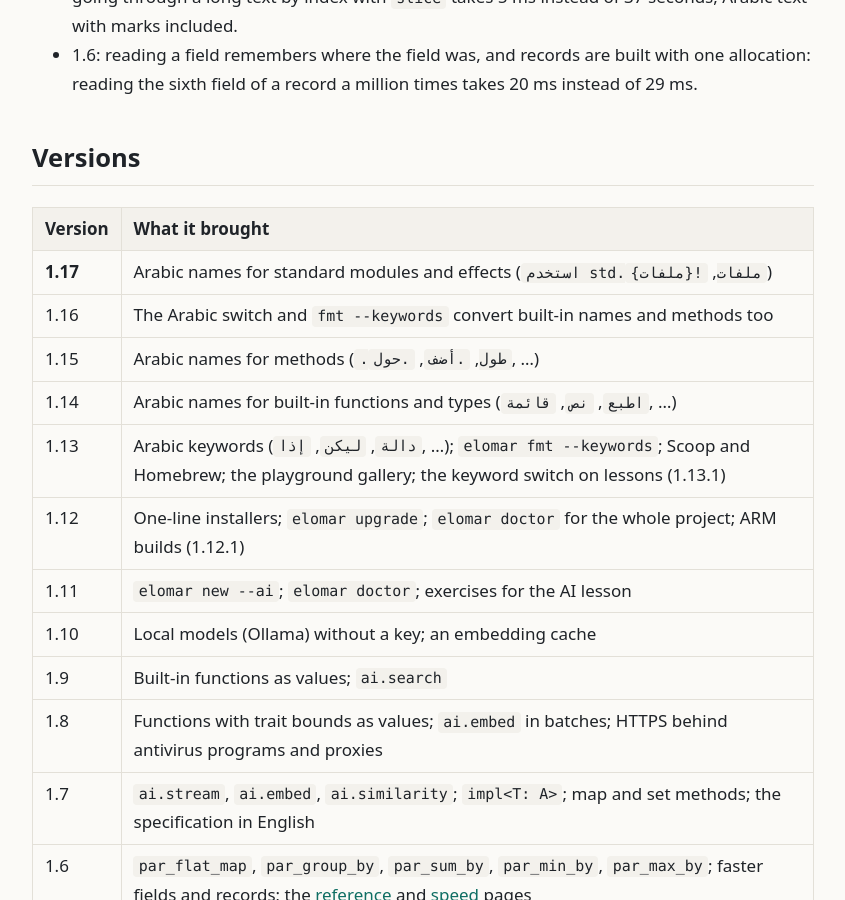
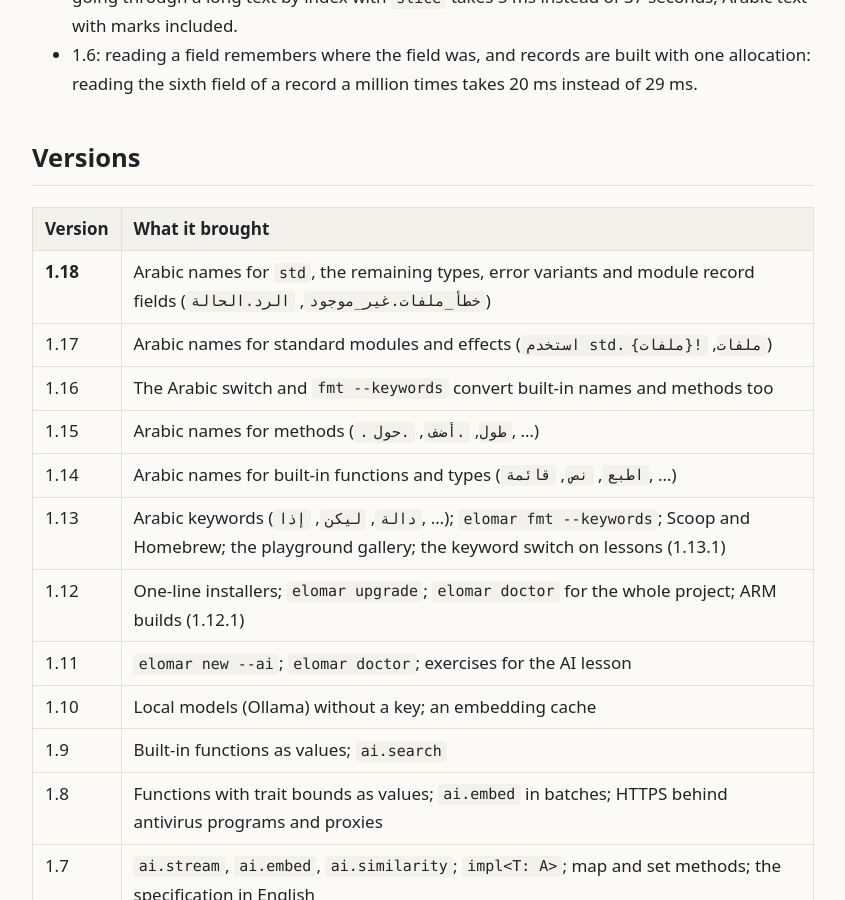
Before and after one commit to abobasel86/elomar-lang, a Jekyll site: the page built from site/en/news.md, in a window 1280 px wide and 900 px high, scrolled down 7391 px. Shown: the whole window, without its empty margins (217-1062 px from the left). Built offline with Jekyll 4.4.1, drawn with Linux system fonts in a browser that asks for light colours; some of the changed text lies outside the part shown.

Commit message:
Release 1.18.0
Co-Authored-By: Claude Opus 5.5 <noreply@anthropic.com>

```diff
--- a/Cargo.toml
+++ b/Cargo.toml
@@ -23,7 +23,7 @@ members = [
 ]
 
 [workspace.package]
-version = "1.17.0"
+version = "1.18.0"
 edition = "2024"
 rust-version = "1.88"
 publish = false
--- a/editor/vscode/package.json
+++ b/editor/vscode/package.json
@@ -2,7 +2,7 @@
   "name": "elomar-lang",
   "displayName": "Elomar-Lang",
   "description": "Elomar-Lang support: highlighting, errors while you type (Arabic/English), hover, go to definition, outline, completion, formatting, snippets and a Run button",
-  "version": "1.17.0",
+  "version": "1.18.0",
   "publisher": "abobasel86",
   "license": "MIT OR Apache-2.0",
   "icon": "images/icon.png",
--- a/site/en/news.md
+++ b/site/en/news.md
@@ -7,7 +7,7 @@ other: ar/news.html
 
 # What's new
 
-## The last English names
+## 1.18: The last English names
 
 - **`استخدم قياسي.ملفات`**: `std` is `قياسي`.
 - Errors: `خطأ_ملفات.غير_موجود(رسالة)` is `FsError.NotFound(message)`.
@@ -274,7 +274,8 @@ There are thirteen of them now: `par_map`, `par_filter`, `par_fold`,
 
 | Version | What it brought |
 |---|---|
-| **1.17** | Arabic names for standard modules and effects (`استخدم std.ملفات`, `!{ملفات}`) |
+| **1.18** | Arabic names for `std`, the remaining types, error variants and module record fields (`خطأ_ملفات.غير_موجود`, `الرد.الحالة`) |
+| 1.17 | Arabic names for standard modules and effects (`استخدم std.ملفات`, `!{ملفات}`) |
 | 1.16 | The Arabic switch and `fmt --keywords` convert built-in names and methods too |
 | 1.15 | Arabic names for methods (`.طول`, `.أضف`, `.حول`, …) |
 | 1.14 | Arabic names for built-in functions and types (`اطبع`, `نص`, `قائمة`, …) |
```
Also changed, not shown: site/ar/news.md (+3 -2 lines), CHANGELOG.md, README.md, editor/vscode/CHANGELOG.md, 1 other file.
